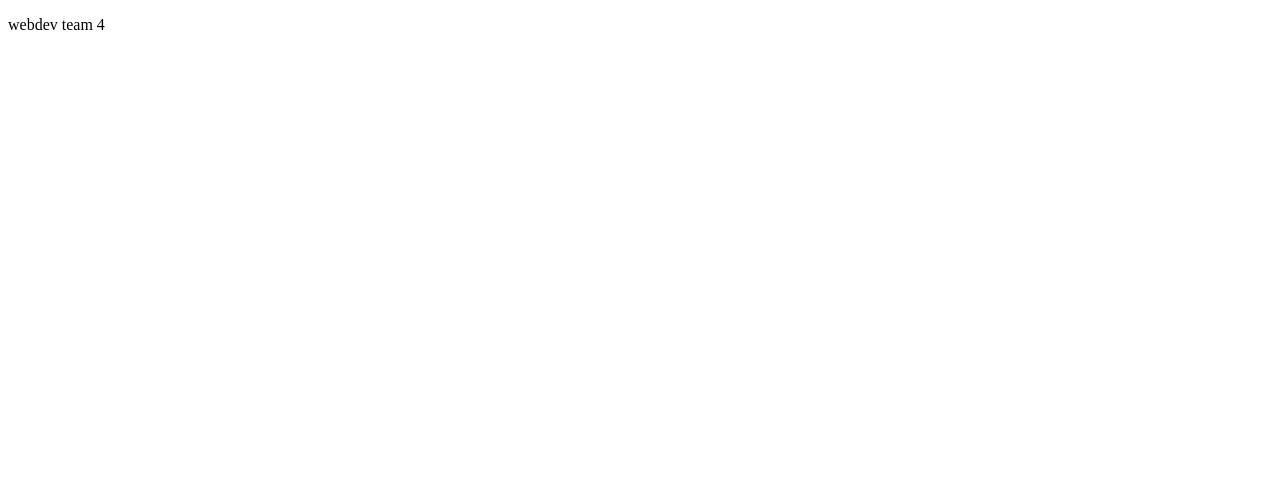
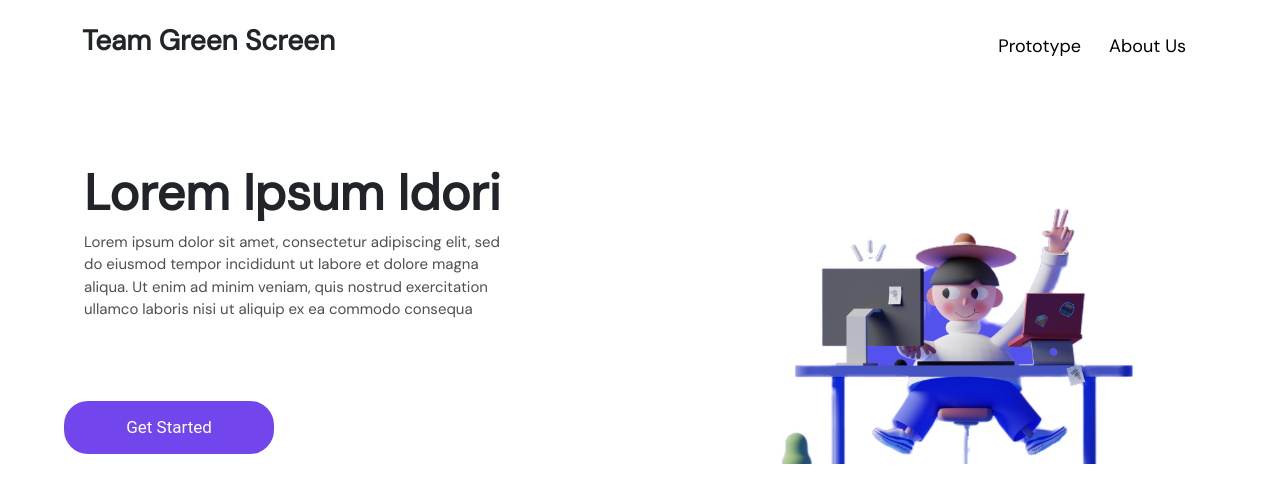
Before and after one commit to heytulsiprasad/webdev-team4, a plain HTML site: page index.html in a window 1280 px wide. Drawn offline with nearby package versions, Linux system fonts and the light colour scheme.

Commit message:
Add Hero Section code

```diff
--- a/index.css
+++ b/index.css
@@ -0,0 +1,93 @@
+#header
+{
+    margin-top: 1.5rem;
+}
+.logo
+{
+    font-family: 'DM Sans', sans-serif;
+    font-weight: 600;
+
+}
+#headbtn
+{
+    font-family: 'DM Sans', sans-serif;
+    color: black;
+    border: 2px solid rgb(255, 255, 255);
+    font-size:large;
+    padding: 10px 20px;
+    text-align: center;
+    text-decoration: none;
+    display: inline-block;
+    padding: 7px 10px;
+
+}
+#headbtn:hover
+{
+    background-color: rgb(241, 241, 241);
+    color: rgb(0, 0, 0);
+}
+#hero
+{
+    align-items: center;
+    margin-top: 20px;
+}
+#heading
+{
+    margin-top: 4rem;
+    font-family: 'DM Sans', sans-serif;
+    font-size: 50px;
+    font-weight: 1000;
+    margin-left: 20px;
+
+}
+#para
+{
+    font-family: 'DM Sans', sans-serif;
+    color: rgb(80, 79, 79);
+    font-size: 15px;
+    width:70%;
+    margin-left: 20px;
+}
+.btn
+{
+    border:none;
+    background-color: rgb(114, 70, 236);
+    border-radius: 1.5rem;
+    color:#ffffff;
+    font-size: 17px;
+    font-family: 'Roboto', sans-serif;
+    padding: 14px 14px;
+    cursor: pointer;
+    width: 35%;
+    margin-top: 4rem;
+    word-wrap:normal
+}
+.container-1
+{
+    margin-left: 4rem;
+    margin-right: 1rem;
+    display: flex;
+    padding: 10xp;
+    flex-wrap: wrap;
+}
+.box-1
+{
+    flex:1;
+}
+.box-2
+{
+    justify-content: baseline;
+    flex:1;
+}
+© 2021 GitHub, Inc.
+Terms
+Privacy
+Security
+Status
+Docs
+Contact GitHub
+Pricing
+API
+Training
+Blog
+About
--- a/index.html
+++ b/index.html
@@ -4,9 +4,31 @@
     <meta charset="UTF-8">
     <meta http-equiv="X-UA-Compatible" content="IE=edge">
     <meta name="viewport" content="width=device-width, initial-scale=1.0">
-    <title>Document</title>
+    <link href="https://cdn.jsdelivr.net/npm/bootstrap@5.1.3/dist/css/bootstrap.min.css" rel="stylesheet">
+    <link href="https://fonts.googleapis.com/css2?family=DM+Sans&display=swap" rel="stylesheet">
+    <link rel="stylesheet" href="index.css">
+    <title>Team Green Screen</title>
 </head>
 <body>
-    <p>webdev team 4</p>
+    <!-- Header section -->
+    <header id="header" class="container d-flex justify-content-between mb-3">
+      <h3 class="logo">Team Green Screen</h3>
+      <div class="header-right">
+        <a id="headbtn" href="#prototype">Prototype</a>
+        <a id="headbtn" href="#about">About Us</a>
+      </div>
+    </header>
+
+    <div class="container-1" id="hero" >
+        <div class="box-1">
+          <h2 id="heading">Lorem Ipsum Idori</h1>
+          <p id="para">Lorem ipsum dolor sit amet, consectetur adipiscing elit, sed do eiusmod tempor incididunt ut labore et dolore magna aliqua. Ut enim ad minim veniam, quis nostrud exercitation ullamco laboris nisi ut aliquip ex ea commodo consequa</p>
+          <button type="button" class="btn">Get Started</button>
+        </div>
+        <div class="box-2">
+          <img id="heroimg" src="/Assets/Hero Img.png" class="img-fluid" alt="Hero">
+        </div>
+    </div>
+
 </body>
 </html>
```
